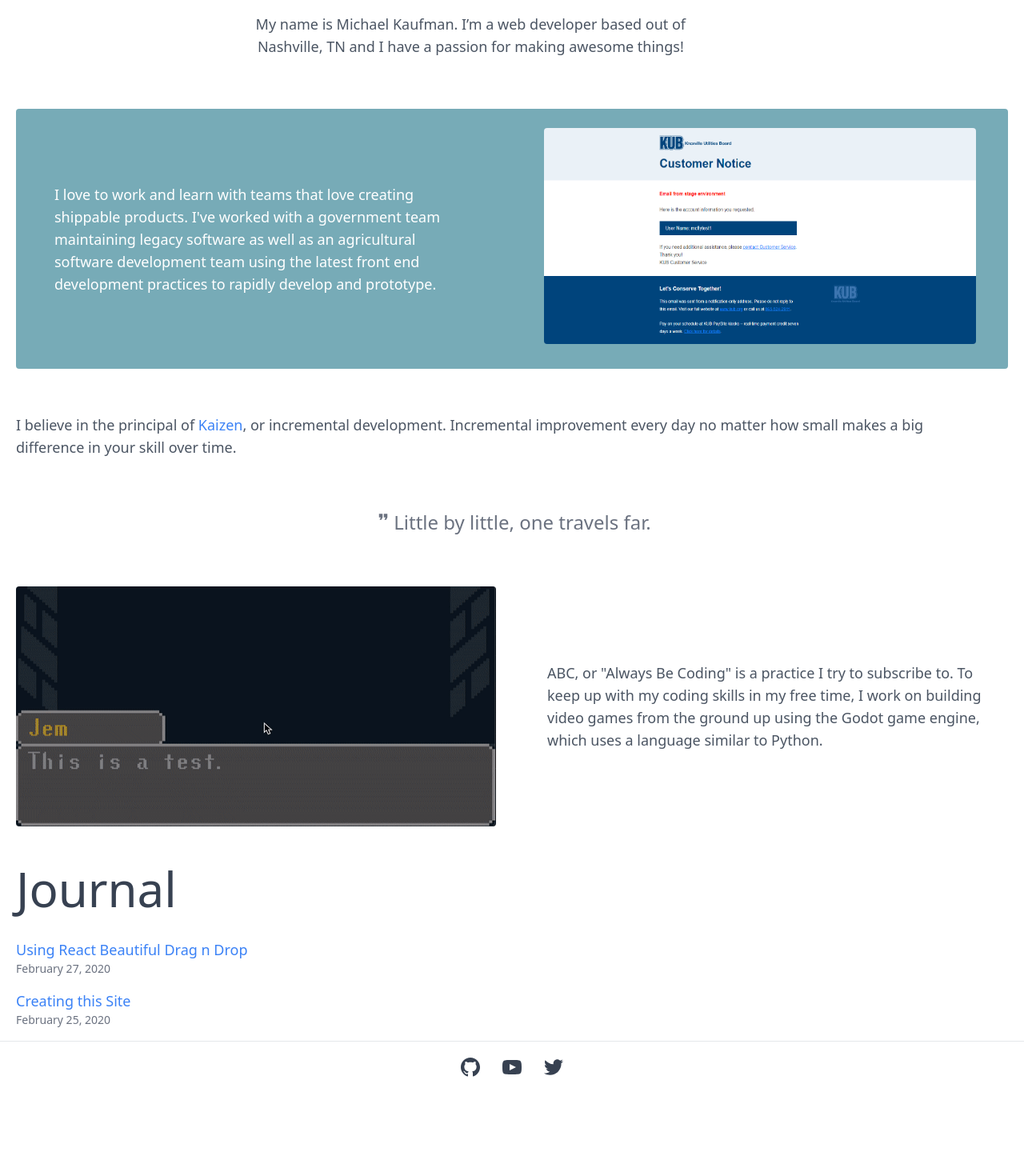
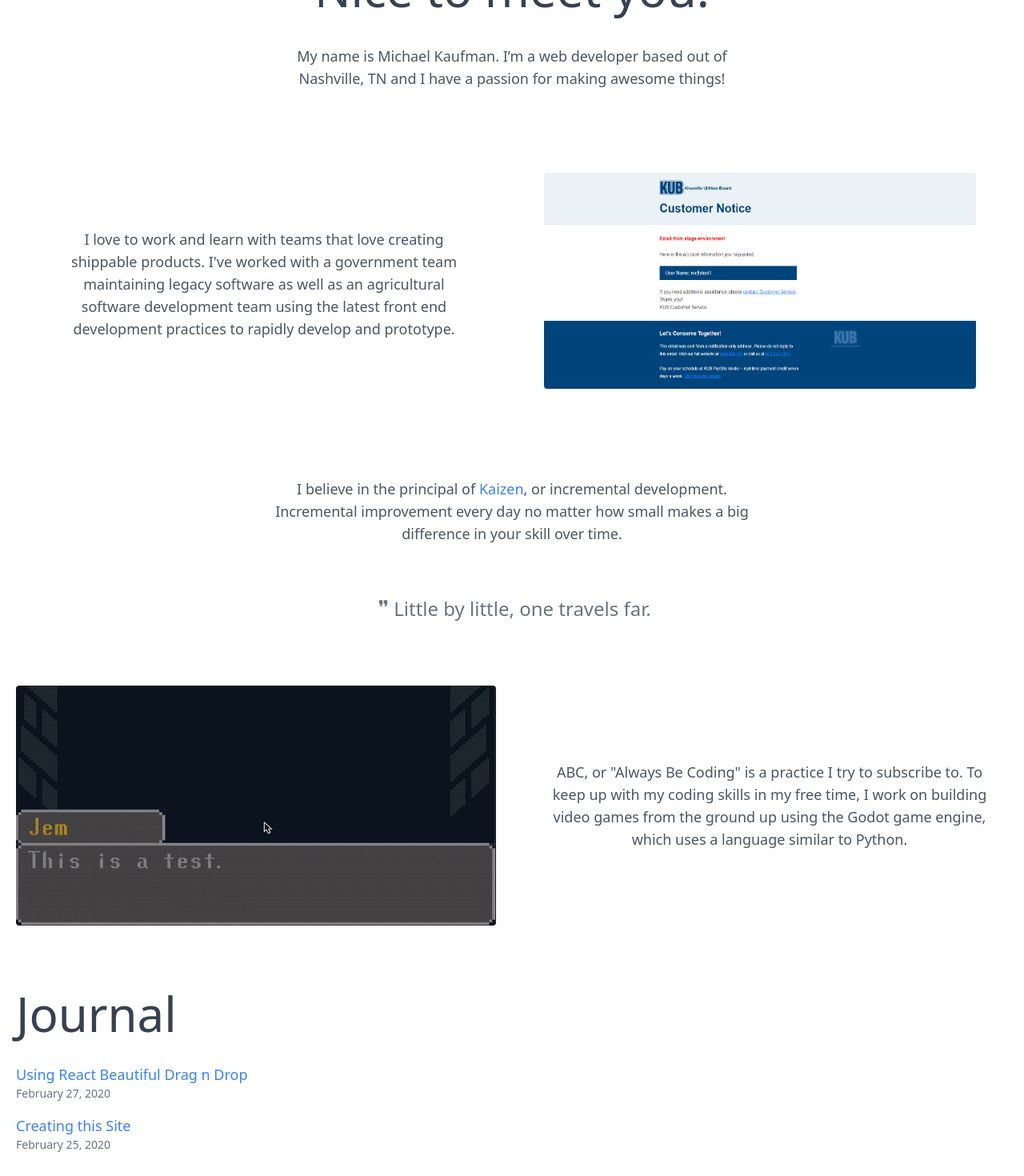
Before and after one commit to KaufmanDeveloper/kaufman-personal-site, a Next.js app: page / in a window 1280 px wide. Shown: the part 700-2170 px from the top of the page at 80% size. Before the commit the page ends 2065 px from the top, so only its background shows below. Built offline with nearby package versions, Linux system fonts and the light colour scheme.

Commit message:
style: Style well for desktop

```diff
--- a/components/Content/index.jsx
+++ b/components/Content/index.jsx
@@ -2,11 +2,14 @@ function Section({ children, className }) {
   const containsMarginStylingRegex = new RegExp("mt*");
   const containsMarginStyling = containsMarginStylingRegex.test(className);
 
+  const containsWidthStylingRegex = new RegExp("w-*");
+  const containsWidthStyling = containsWidthStylingRegex.test(className);
+
   return (
     <section
-      className={`${containsMarginStyling ? "" : "mt-12"} w-full lg:w-11/12${
-        className ? " " + className : ""
-      }`}
+      className={`${containsMarginStyling ? "" : "mt-12"} ${
+        containsWidthStyling ? "" : "w-full lg:w-11/12"
+      }${className ? " " + className : ""}`}
     >
       {children}
     </section>
--- a/pages/index.jsx
+++ b/pages/index.jsx
@@ -25,6 +25,8 @@ export async function getStaticProps() {
 
 export default function Home({ allPostsData }) {
   const isMobileView = useMediaQuery(screenSizes.md);
+  const sectionalMargin = "mt-10 lg:mt-20";
+  const sectionalMarginBottom = "mb-6 lg:mb-10";
 
   return (
     <Layout home>
@@ -33,7 +35,9 @@ export default function Home({ allPostsData }) {
         <link rel="icon" href="/favicon.ico" />
       </Head>
 
-      <Section className="flex flex-col items-center justify-center mt-10">
+      <Section
+        className={`flex flex-col items-center justify-center ${sectionalMargin} w-full`}
+      >
         <SectionHeader>Nice to meet you!</SectionHeader>
 
         <SectionContent className="w-11/12 md:w-1/2 text-center text-secondary mt-10">
@@ -45,12 +49,12 @@ export default function Home({ allPostsData }) {
       <div
         className={`${
           !isMobileView ? "flex items-center" : ""
-        } w-full bg-accented rounded mt-8 lg:mt-16`}
+        } w-full rounded ${sectionalMargin}`}
       >
         <SectionContent
           className={`${
             !isMobileView ? "w-1/2 px-12 mt-0" : "px-6 pt-4"
-          } text-white`}
+          } text-center text-secondary`}
         >
           I love to work and learn with teams that love creating shippable
           products. I've worked with a government team maintaining legacy
@@ -72,8 +76,8 @@ export default function Home({ allPostsData }) {
         </SectionContent>
       </div>
 
-      <Section>
-        <SectionContent>
+      <Section className={`${sectionalMargin} w-full`}>
+        <SectionContent className="w-1/2 ml-12 text-secondary text-center m-auto ml-auto">
           I believe in the principal of{" "}
           <ContentLink href="https://en.wikipedia.org/wiki/Kaizen">
             Kaizen
@@ -95,7 +99,7 @@ export default function Home({ allPostsData }) {
       <div
         className={`${
           !isMobileView ? "flex items-center" : ""
-        } w-full mt-12 lg:mt-16`}
+        } w-full ${sectionalMargin}`}
       >
         <Image
           className="rounded"
@@ -106,7 +110,9 @@ export default function Home({ allPostsData }) {
         />
 
         <SectionContent
-          className={`${!isMobileView ? "w-1/2 pl-16" : "px-6 pb-4"} my-6`}
+          className={`${
+            !isMobileView ? "w-1/2 pl-16" : "px-6 pb-4"
+          } my-6 text-center text-secondary`}
         >
           ABC, or "Always Be Coding" is a practice I try to subscribe to. To
           keep up with my coding skills in my free time, I work on building
@@ -115,7 +121,9 @@ export default function Home({ allPostsData }) {
         </SectionContent>
       </div>
 
-      <Journal allPostsData={allPostsData} />
+      <div className={`${sectionalMargin} ${sectionalMarginBottom}`}>
+        <Journal allPostsData={allPostsData} />
+      </div>
     </Layout>
   );
 }
```
